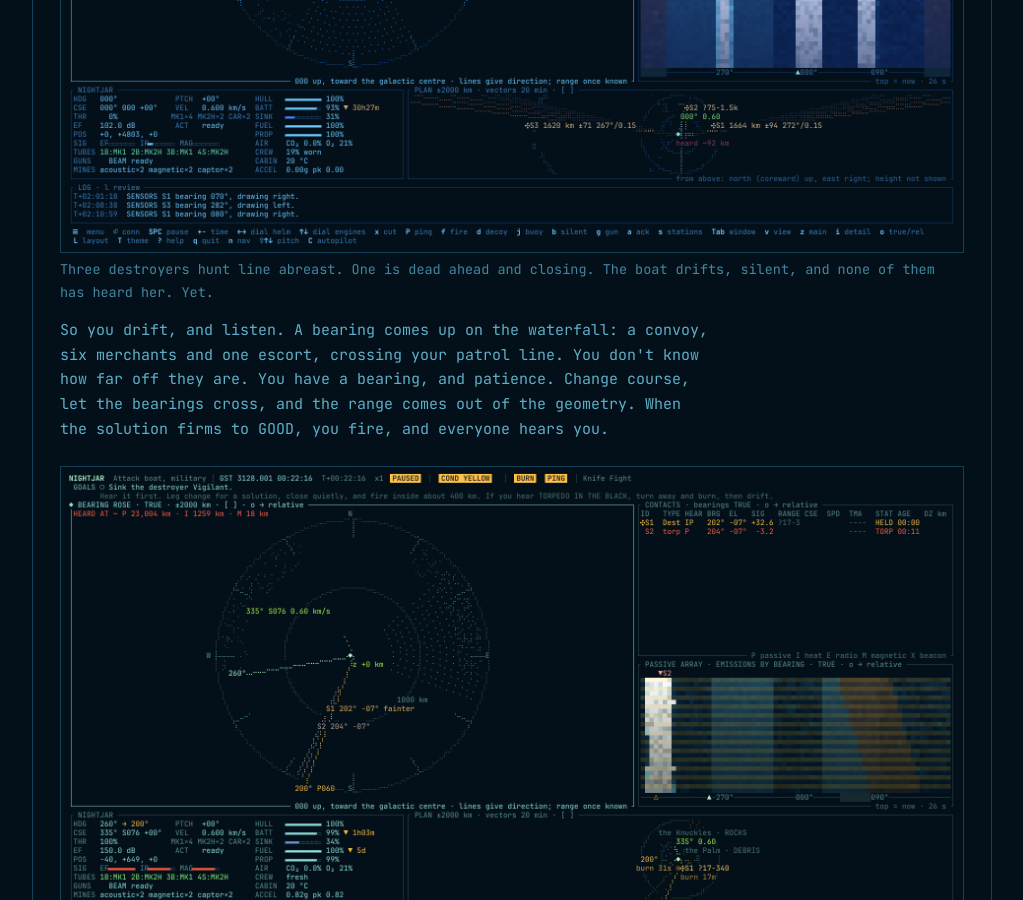
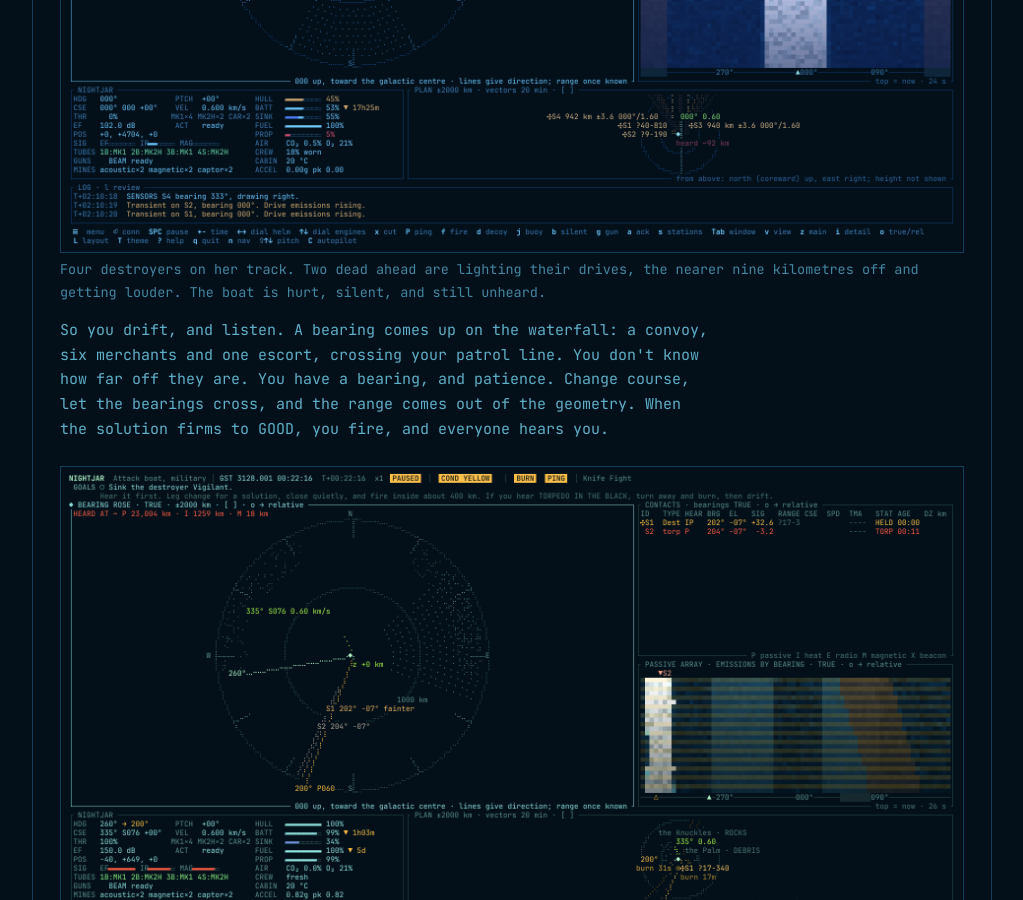
Before and after one commit to agiacalone/ghostboat, a Jekyll site: the page built from index.html, in a window 1280 px wide and 900 px high, scrolled down 1541 px. Shown: the whole window, without its empty margins (128-1151 px from the left). Built offline with Jekyll 4.4.1, drawn with Linux system fonts in a browser that asks for light colours.

Commit message:
Run Home replaces The Barrier: four destroyers on a hurt, silent boat
Co-Authored-By: Claude Opus 5.5 <noreply@anthropic.com>
Claude-Session: https://claude.ai/code/session_01LMsLD8JpZJQjdx6PZqxKxg

```diff
--- a/index.html
+++ b/index.html
@@ -30,8 +30,8 @@ BT</pre>
   <h2 id="black">Service in the black</h2>
   <p>Nobody out here can see anyone. Hulls are painted black, and starlight shows nothing. A ship is found by what it cannot help giving off: the heat of its hull, the radio of its machinery, the pull of its magnetism. The enemy finds you the same way. Can anything hide in space? For a while. A boat hides only as long as she can hold her heat, and her drive gives her away.</p>
   <figure>
-    <a href="{{ '/screenshots/the-barrier.png' | relative_url }}"><img src="{{ '/screenshots/the-barrier.png' | relative_url }}" alt="The Barrier: three destroyers hunting line abreast across the boat's route, two flanking her with GOOD solutions and one dead ahead and closing, its range unsolved; the boat drifts in condition blue, rigged for silent, and none of them has heard her yet" loading="lazy" width="1832" height="1036"></a>
-    <figcaption>Three destroyers hunt line abreast. One is dead ahead and closing. The boat drifts, silent, and none of them has heard her. Yet.</figcaption>
+    <a href="{{ '/screenshots/run-home.png' | relative_url }}"><img src="{{ '/screenshots/run-home.png' | relative_url }}" alt="Run Home: four destroyers working back along the hurt boat's track, two flanking her with GOOD solutions and two dead ahead lighting their drives, the nearer nine kilometres off and getting louder; hull 45%, propellant 5%, the boat silent and still unheard" loading="lazy" width="1832" height="1036"></a>
+    <figcaption>Four destroyers on her track. Two dead ahead are lighting their drives, the nearer nine kilometres off and getting louder. The boat is hurt, silent, and still unheard.</figcaption>
   </figure>
   <p>So you drift, and listen. A bearing comes up on the waterfall: a convoy, six merchants and one escort, crossing your patrol line. You don't know how far off they are. You have a bearing, and patience. Change course, let the bearings cross, and the range comes out of the geometry. When the solution firms to GOOD, you fire, and everyone hears you.</p>
   <figure>
```
Also changed, not shown: README.md, screenshots/run-home.png (added), screenshots/the-barrier.png (deleted).
